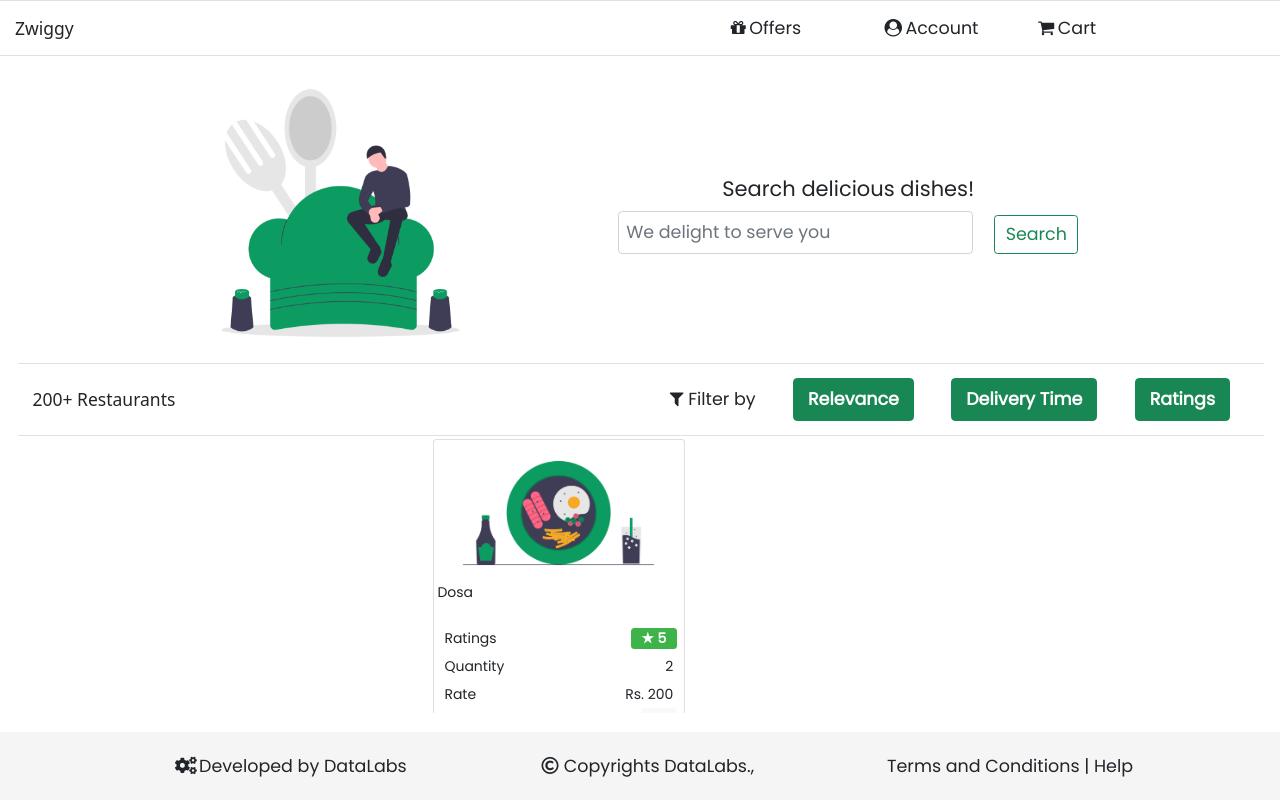
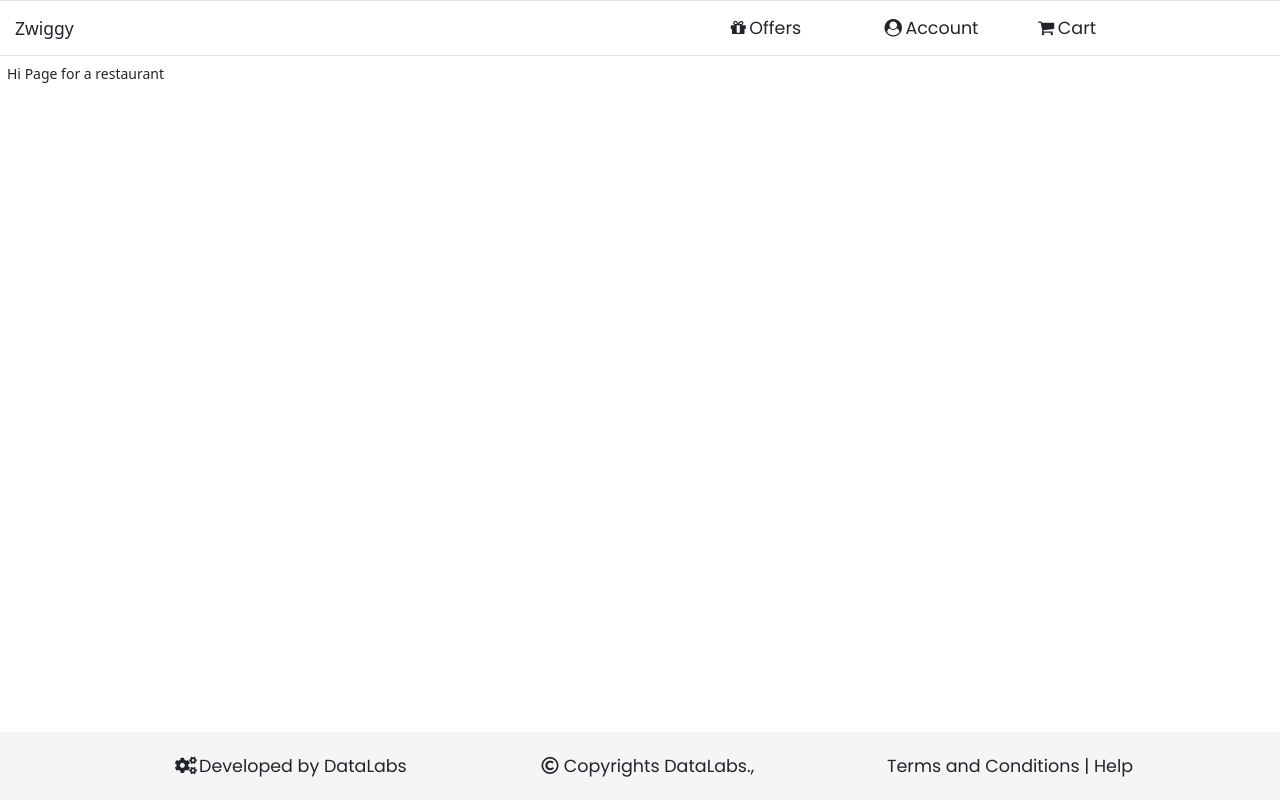
Before and after one commit to vengateshkarthick/zwiggy, a React (Create React App) app in the folder Zwiggy/: page /res_details in a window 1280 px wide. Built offline with nearby package versions, Linux system fonts and the light colour scheme.

Commit message:
sucessfully added routes

```diff
--- a/Zwiggy/package.json
+++ b/Zwiggy/package.json
@@ -14,6 +14,7 @@
     "react": "^17.0.2",
     "react-dom": "^17.0.2",
     "react-router": "^6.2.1",
+    "react-router-dom": "^6.2.1",
     "react-scripts": "4.0.3",
     "standard": "^16.0.4",
     "typescript": "^4.4.4",
--- a/Zwiggy/src/components/Layout/App.jsx
+++ b/Zwiggy/src/components/Layout/App.tsx
@@ -2,6 +2,7 @@ import React from 'react'
 import Footer from './Footer'
 import Maincontent from '../views/Maincontent'
 import Navbar from './Navbar'
+import Routers from '../../routes'
 const App = () => {
   return (
     <React.Fragment>
@@ -15,7 +16,7 @@ const App = () => {
           width: 'calc(100% - 1%)',
         }}
       >
-        <Maincontent />
+       { Routers && <Routers/>}
       </div>
       <Footer />
     </React.Fragment>
--- a/Zwiggy/src/components/views/itemGrid/index.tsx
+++ b/Zwiggy/src/components/views/itemGrid/index.tsx
@@ -10,8 +10,13 @@ const Itemgrid = () => {
                 <div className="card p-1" style={{ width: "18rem" }}>
 
                     <img src={header} className="card-img-top" alt='Restaurant' />
-                    <div className="card-title">
-                        Dosa
+                    <div
+                       className="card-title"
+                       style={{
+                           fontWeight: 'bold'
+                       }}
+                    >
+                     {"Mad & Cheese"}
                     </div>
                     <div className="card-body">
                         <div className="card-text">
@@ -22,12 +27,12 @@ const Itemgrid = () => {
                                     </div>
                                 </div>
                                 <div className="row row-cols-12 justify-content-between align-items-center">
-                                    <div className="col col-auto p-1">Quantity</div>
-                                    <div className="col col-auto p-1">{"2"}</div>
+                                    <div className="col col-auto p-1">Order completed</div>
+                                    <div className="col col-auto p-1">{"20000"}</div>
                                 </div>
                                 <div className="row row-cols-12 justify-content-between align-items-center">
-                                    <div className="col col-auto p-1">Rate</div>
-                                    <div className="col col-auto p-1">{"Rs. 200 "}</div>
+                                    <div className="col col-auto p-1">Take and away</div>
+                                    <div className="col col-auto p-1">{"Available"}</div>
                                 </div>
                                 <div className="row row-cols-12 justify-content-between align-items-center">
                                     <div className="col col-auto p-1">More</div>
--- a/Zwiggy/src/components/views/restaurant/index.tsx
+++ b/Zwiggy/src/components/views/restaurant/index.tsx
@@ -1,9 +1,11 @@
 import React from 'react'
 
-
-export function Restaurant() {
+const RestaurantDetails = () => {
     return (
         <div>
+            {"Hi Page for a restaurant"}
         </div>
     )
 }
+
+export default RestaurantDetails
--- a/Zwiggy/src/components/views/serachBox/Searchbar.tsx
+++ b/Zwiggy/src/components/views/serachBox/Searchbar.tsx
@@ -1,4 +1,3 @@
-import { url } from "inspector";
 import React, { useState } from "react";
 interface searchBarprops {
   searchapi?: (search: string) => any;
--- a/Zwiggy/src/index.jsx
+++ b/Zwiggy/src/index.jsx
@@ -3,4 +3,9 @@ import App from './components/Layout/App'
 import reactdom from 'react-dom'
 import 'bootstrap/dist/css/bootstrap.css'
 import './components/style.css'
-reactdom.render(<App />, document.getElementById('root'))
+import { BrowserRouter as Router} from 'react-router-dom'
+import Routers from './routes'
+reactdom.render(
+   <>
+   <App/>
+   </>, document.getElementById('root'))
--- /dev/null
+++ b/Zwiggy/src/routes.tsx
@@ -0,0 +1,20 @@
+import {BrowserRouter, Route, Routes } from "react-router-dom";
+import React from 'react'
+import Maincontent from "./components/views/Maincontent";
+import RestaurantDetails from "./components/views/restaurant";
+import App from "./components/Layout/App";
+const Routers = () => {
+    return (
+        <BrowserRouter>
+            <Routes>
+
+                <Route path={'/home' || '/'} element={<Maincontent/>}/>
+                <Route path='/res_details' element={<RestaurantDetails/>}/>
+
+            </Routes>
+        </BrowserRouter>
+
+    )
+}
+
+export default Routers
```
Also changed, not shown: Zwiggy/src/components/views/Maincontent.tsx (renamed from Zwiggy/src/components/views/Maincontent.jsx), 1 other file (tests, documents, lock files or other folders).
